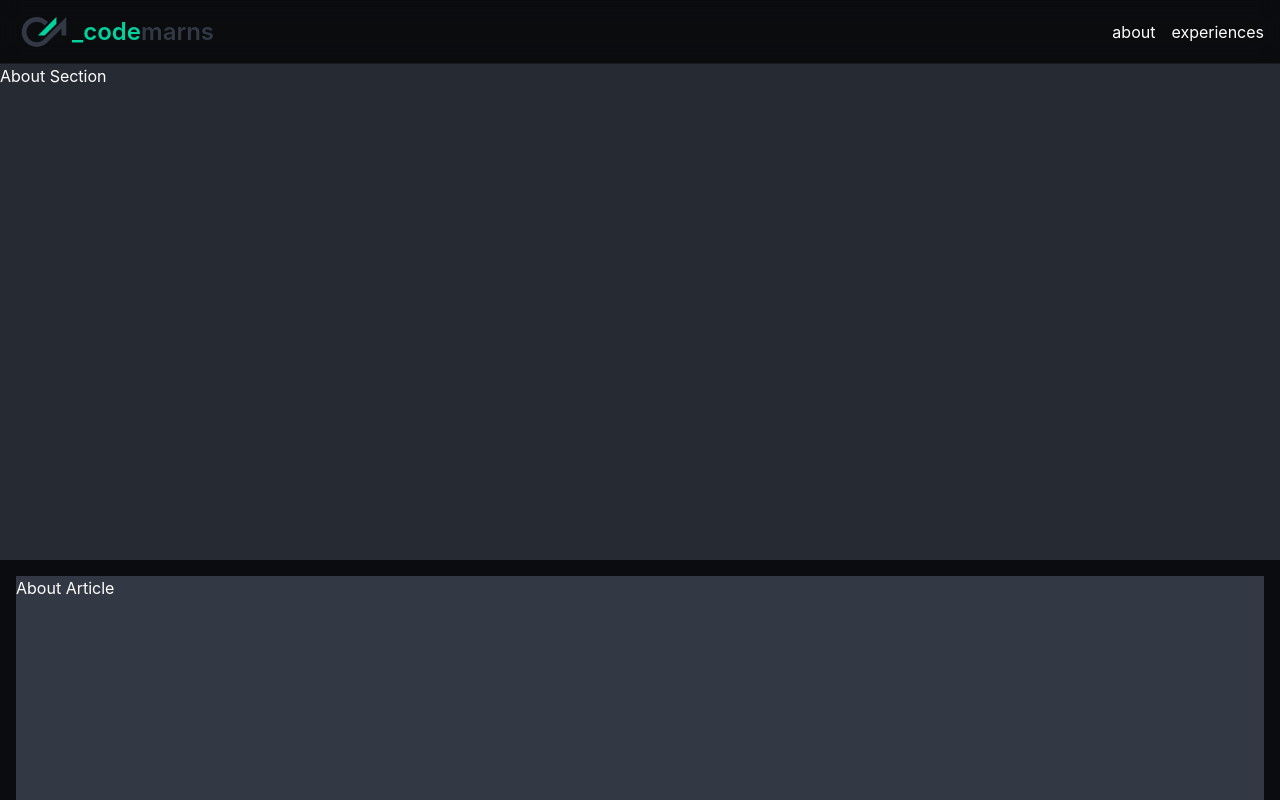
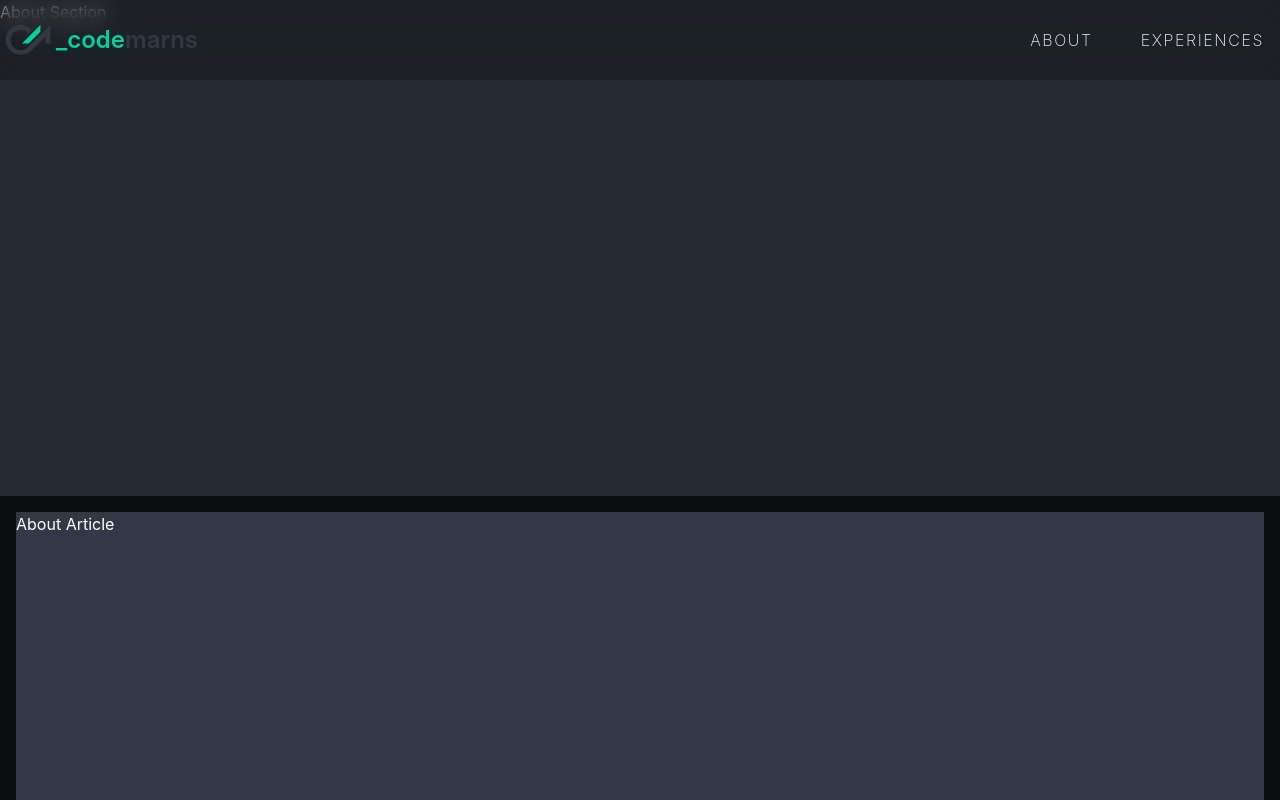
Before and after one commit to codemarns/portfolio, a React (Vite) app: page /portfolio/about in a window 1280 px wide. Built offline with nearby package versions, Linux system fonts and the light colour scheme.

Commit message:
update: Header

```diff
--- a/src/common/Header.tsx
+++ b/src/common/Header.tsx
@@ -2,6 +2,7 @@
 import React from "react";
 import cn from "classnames";
 import { Link } from "react-router-dom";
+import { Container } from ".";
 
 type Page = {
   path: string;
@@ -24,8 +25,12 @@ const Header: React.FC<HeaderProps> = (props) => {
   const { logo, name, menu } = data || {};
 
   return (
-    <header className="sticky top-0 z-50 w-full h-16 bg-default-950/50 backdrop-blur-md border-b border-b-default-900">
-      <div className="w-full xl:container h-full px-4 mx-auto flex items-center justify-between">
+    <header className="fixed top-0 left-0 right-0 z-50 w-full h-20 bg-default-950/30 backdrop-blur-md">
+      <Container
+        size="xl"
+        paddingX="xl"
+        className="h-full flex items-center justify-between"
+      >
         <Link to="/portfolio/" className="outline-none flex items-center">
           <img
             src={logo}
@@ -51,12 +56,17 @@ const Header: React.FC<HeaderProps> = (props) => {
           <ul className="flex-1 flex items-center justify-center gap-4">
             {menu?.map((item, index) => (
               <li key={index} className="list-none">
-                <Link to={item.path}>{item.page}</Link>
+                <Link
+                  to={item.path}
+                  className="w-auto h-10 px-4 flex items-center uppercase font-extralight tracking-widest hover:text-success"
+                >
+                  {item.page}
+                </Link>
               </li>
             ))}
           </ul>
         </nav>
-      </div>
+      </Container>
     </header>
   );
 };
```
